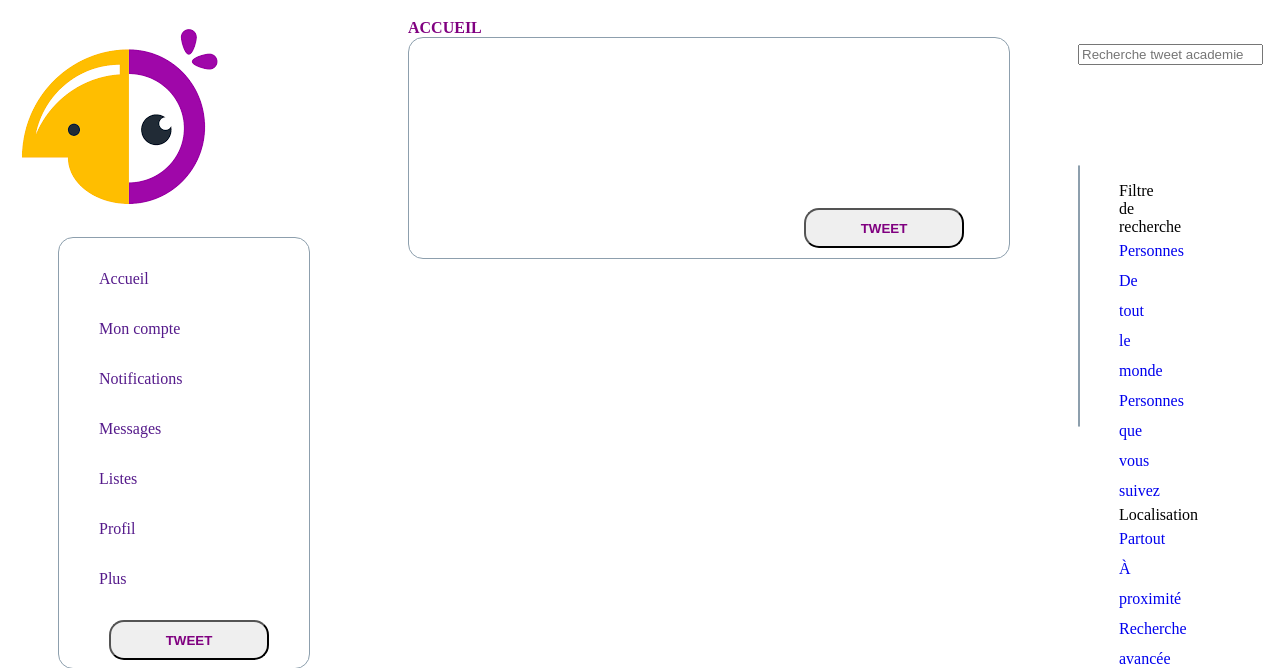
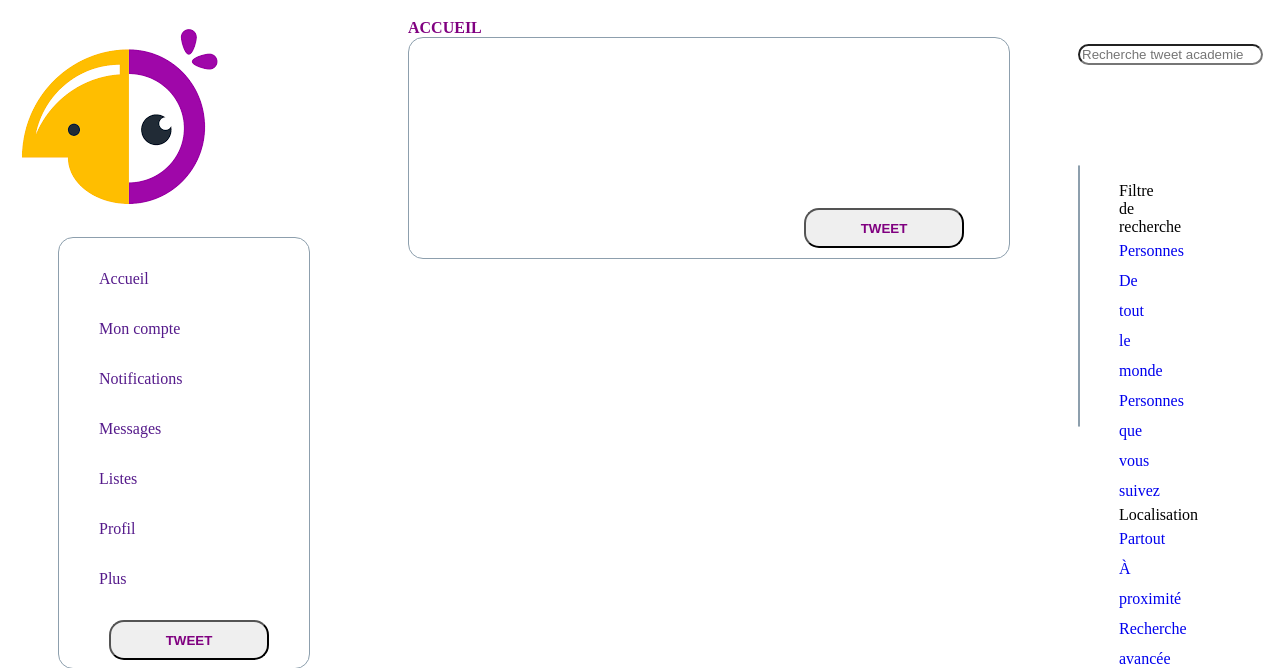
Before and after one commit to icarofr/tweet_academy, a PHP site: page /tweet_academie.php in a window 1280 px wide. Shown: the top 668 px of the page. Run offline with PHP 8.4, Linux system fonts and the light colour scheme.

Commit message:
tweet_academie

```diff
--- a/Rebecca/style.css
+++ b/Rebecca/style.css
@@ -74,7 +74,7 @@
 
 }
 
-input .search
+.search input
 {
     border-radius: 15px 15px 15px 15px;
 }
```
